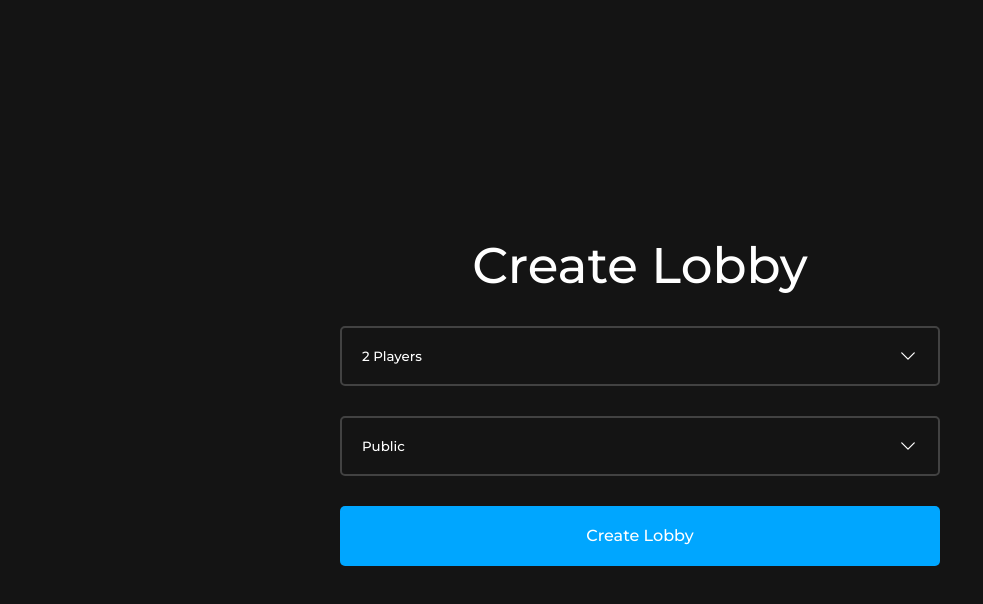
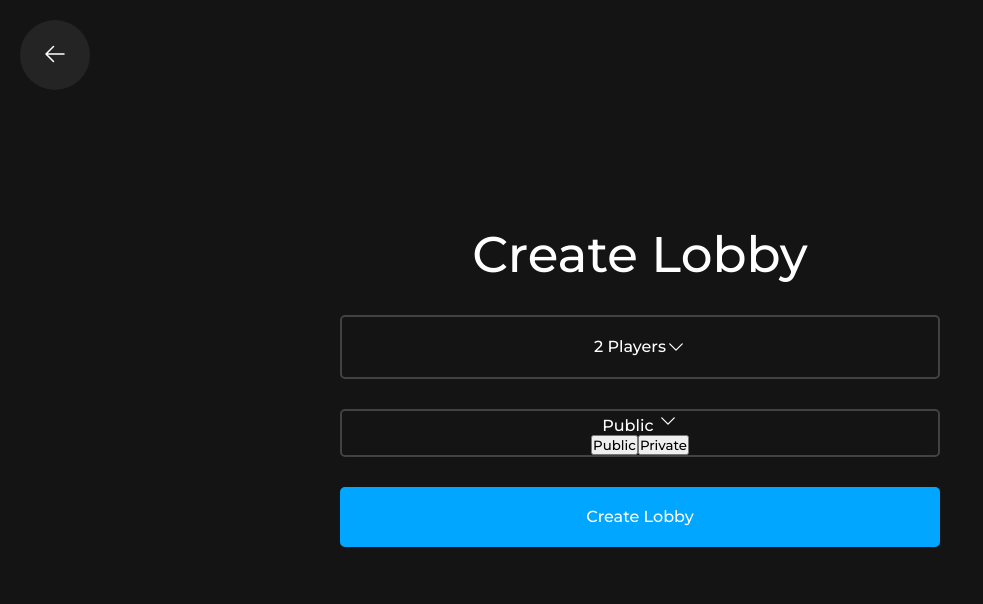
Before and after one commit to Caydonst/MONCRA-Cards, a React (Vite) app in the folder client/: page /create in a window 1280 px wide. Shown: the top 604 px of the page, without its empty margins (0-983 px from the left). Built offline with nearby package versions, Linux system fonts and the light colour scheme; no server answers.

Commit message:
UI Changes

```diff
--- a/client/src/create-lobby/CreateLobby.css
+++ b/client/src/create-lobby/CreateLobby.css
@@ -22,14 +22,13 @@
 .lobby-info .player-select,
 .lobby-info .publicity-select {
     width: 600px;
-    height: 60px;
     background: transparent;
     border: 2px solid #424242;
     border-radius: 5px;
     display: flex;
-    justify-content: space-between;
+    justify-content: start;
     align-items: center;
-    padding: 0 20px;
+    flex-direction: column;
     color: #fff;
     cursor: pointer;
     transition: 0.2s;
@@ -37,6 +36,25 @@
 .lobby-info .player-select:hover,
 .lobby-info .publicity-select:hover {
     background: #202020;
+}
+.player-select-header {
+    display: flex;
+    justify-content: space-between;
+    align-items: center;
+    padding: 20px;
+}
+.player-selector-dropdown {
+    width: 100%;
+    display: flex;
+    justify-content: start;
+    align-items: start;
+    max-height: 0;
+    overflow: hidden;
+    will-change: max-height;
+    transition: 0.3s;
+}
+.player-selector-dropdown.open {
+    max-height: 1000px;
 }
 .lobby-info .down-arrow {
     width: 20px;
@@ -57,69 +75,23 @@
 .create-lobby-btn:hover {
     background: #0088d1;
 }
-.player-selector {
+.create-lobby .back-btn {
     position: absolute;
-    top: 349px;
-    right: 50%;
-    transform: translateX(50%);
-    border-radius: 5px;
-    width: 600px;
-    display: none;
-    justify-content: start;
-    align-items: start;
-    flex-direction: column;
-    background: #141414;
-    border: 2px solid #424242;
-}
-.player-selector.open {
-    display: flex;
-}
-.player-selector button {
-    width: 100%;
-    height: 60px;
-    background: transparent;
+    top: 20px;
+    left: 20px;
+    width: 70px;
+    height: 70px;
+    background: #242424;
     border: none;
-    color: #fff;
-    display: flex;
-    justify-content: start;
-    align-items: center;
-    padding: 0 20px;
+    border-radius: 50%;
     cursor: pointer;
     transition: 0.2s;
 }
-.player-selector button:hover {
-    background: #202020;
+.create-lobby .back-btn .arrow-left {
+    width: 24px;
+    height: 24px;
+    color: #fff;
 }
-.publicity-selector {
-    position: absolute;
-    top: 439px;
-    right: 50%;
-    transform: translateX(50%);
-    border-radius: 5px;
-    width: 600px;
-    display: none;
-    justify-content: start;
-    align-items: start;
-    flex-direction: column;
-    background: #141414;
-    border: 2px solid #424242;
+.create-lobby .back-btn:hover {
+    background: #323232;
 }
-.publicity-selector.open {
-    display: flex;
-}
-.publicity-selector button {
-    width: 100%;
-    height: 60px;
-    background: transparent;
-    border: none;
-    color: #fff;
-    display: flex;
-    justify-content: start;
-    align-items: center;
-    padding: 0 20px;
-    cursor: pointer;
-    transition: 0.2s;
-}
-.publicity-selector button:hover {
-    background: #202020;
-}
--- a/client/src/create-lobby/CreateLobby.jsx
+++ b/client/src/create-lobby/CreateLobby.jsx
@@ -2,6 +2,7 @@ import "./CreateLobby.css";
 import {Link} from "react-router-dom";
 import {useState, useEffect, useRef} from "react";
 import { ChevronDownIcon } from '@heroicons/react/24/outline';
+import {ArrowLeftIcon} from "@heroicons/react/24/outline/index.js";
 
 export default function CreateLobby() {
     const [numPlayers, setNumPlayers] = useState(2);
@@ -22,7 +23,7 @@ export default function CreateLobby() {
     };
 
     const setPlayers = (num) => {
-        setNumPlayers(num);
+        //setNumPlayers(num);
         togglePlayerDropdown();
     }
 
@@ -31,10 +32,10 @@ export default function CreateLobby() {
         togglePublicityDropdown();
     }
 
-    useEffect(() => {
+    /*useEffect(() => {
         const handleMouseUp = (event) => {
             if (
-                publicityOpen && // ✅ Only close if it was open
+                publicityOpen &&
                 publicityRef.current &&
                 !publicityRef.current.contains(event.target) &&
                 !event.target.closest(".publicity-select")
@@ -52,7 +53,7 @@ export default function CreateLobby() {
     useEffect(() => {
         const handleMouseUp = (event) => {
             if (
-                playerOpen && // ✅ Only close if it was open
+                playerOpen &&
                 playerRef.current &&
                 !playerRef.current.contains(event.target) &&
                 !event.target.closest(".player-select")
@@ -65,27 +66,31 @@ export default function CreateLobby() {
         return () => {
             document.removeEventListener("mouseup", handleMouseUp);
         };
-    }, [playerOpen]);
+    }, [playerOpen]);*/
 
 
     return (
         <div className={"create-lobby"}>
             <h1>Create Lobby</h1>
             <div className={"lobby-info"}>
-                <button className={"player-select"} onClick={togglePlayerDropdown}>{numPlayers} Players <ChevronDownIcon className={"down-arrow"}/>
-                </button>
-                <button className={"publicity-select"}  onClick={togglePublicityDropdown}>{publicity} <ChevronDownIcon className={"down-arrow"}/></button>
+                <div className={"player-select"}>
+                    <div className={"player-select-header"} onClick={togglePlayerDropdown}>{numPlayers} Players <ChevronDownIcon className={"down-arrow"}/></div>
+                    <div ref={playerRef} className={`player-selector-dropdown ${playerOpen ? "open" : ""}`}>
+                        <button onClick={() => setPlayers(2)}>2 Players</button>
+                        <button onClick={() => setPlayers(3)}>3 Players</button>
+                        <button onClick={() => setPlayers(4)}>4 Players</button>
+                    </div>
+                </div>
+                <div className={"publicity-select"}>
+                    <div className={"publicity-select-header"}  onClick={togglePublicityDropdown}>{publicity} <ChevronDownIcon className={"down-arrow"}/></div>
+                    <div ref={publicityRef} className={`publicity-selector-dropdown ${publicityOpen ? "open" : ""}`}>
+                        <button onClick={() => setPublicityFunc("Public")}>Public</button>
+                        <button onClick={() => setPublicityFunc("Private")}>Private</button>
+                    </div>
+                </div>
                 <button className={"create-lobby-btn"}>Create Lobby</button>
             </div>
-            <div ref={playerRef} className={`player-selector ${playerOpen ? "open" : ""}`}>
-                <button onClick={() => setPlayers(2)}>2 Players</button>
-                <button onClick={() => setPlayers(3)}>3 Players</button>
-                <button onClick={() => setPlayers(4)}>4 Players</button>
-            </div>
-            <div ref={publicityRef} className={`publicity-selector ${publicityOpen ? "open" : ""}`}>
-                <button onClick={() => setPublicityFunc("Public")}>Public</button>
-                <button onClick={() => setPublicityFunc("Private")}>Private</button>
-            </div>
+            <Link to={"/"}><button className={"back-btn"}><ArrowLeftIcon className={"arrow-left"}/></button></Link>
         </div>
     )
 }
--- a/client/src/landing-page/landingPage.jsx
+++ b/client/src/landing-page/landingPage.jsx
@@ -1,5 +1,6 @@
 import "./LandingPage.css"
 import {Link} from "react-router-dom"
+import { ArrowLeftIcon } from '@heroicons/react/24/outline';
 
 export default function LandingPage() {
     return (
@@ -8,7 +9,7 @@ export default function LandingPage() {
                 <h1>MONCRA</h1>
                 <div className={"options"}>
                     <Link to={"/join"}><button className={"join-btn"}>Join Lobby</button></Link>
-                    <button className={"create-btn"}>Create Lobby</button>
+                    <Link to={"/create"}><button className={"create-btn"}>Create Lobby</button></Link>
                     <button className={"cards-btn"}>Cards</button>
                 </div>
             </div>
```
